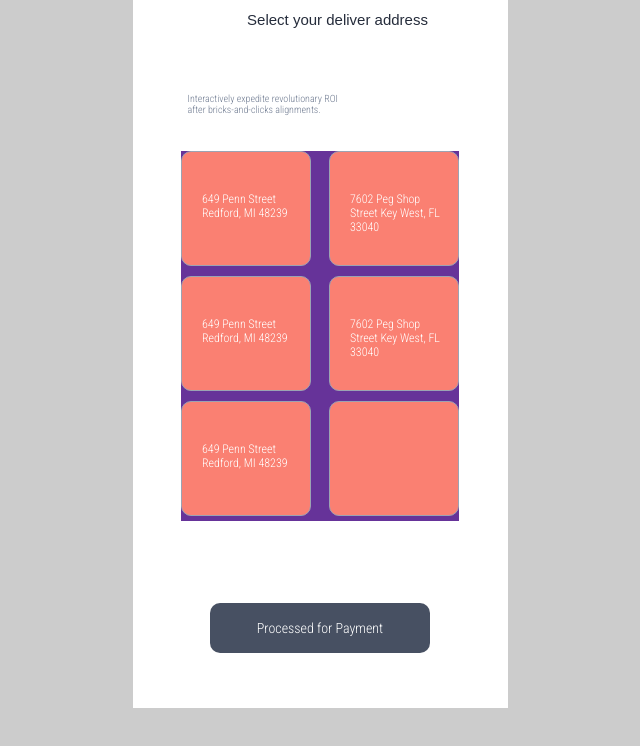
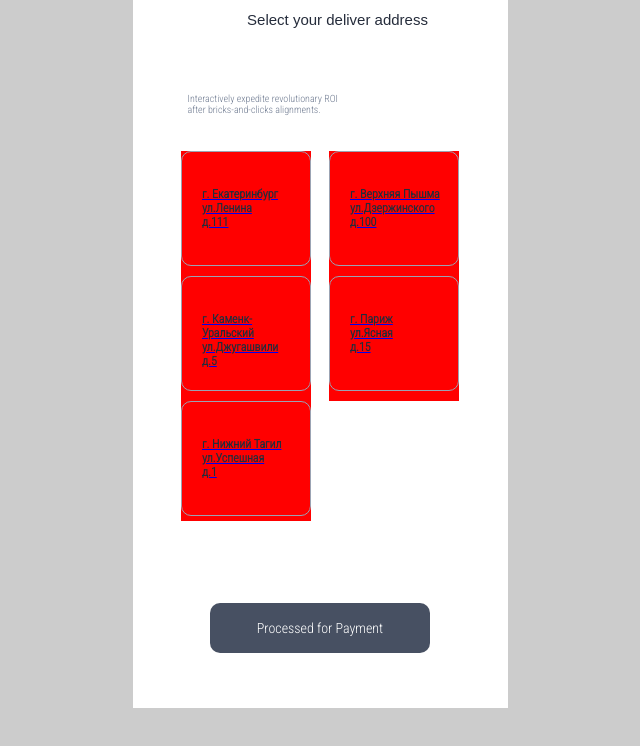
Before and after one commit to DmitryOrlov-Orlov/PaySystem2, a plain HTML site: page address.html in a window 1280 px wide. Shown: the whole page, without its empty margins (320-960 px from the left). Drawn offline with Linux system fonts and the light colour scheme.

```diff
--- a/address.html
+++ b/address.html
@@ -23,26 +23,7 @@
         </div>
 
         <div class="address">
-            <div class="address-item">
-                <p>649 Penn Street Redford, MI 48239</p>
-            </div>
-            <div class="address-item">
-                <p>7602 Peg Shop Street
-                    Key West, FL 33040</p>
-            </div>
-            <div class="address-item">
-                <p>649 Penn Street Redford, MI 48239</p>
-            </div>
-            <div class="address-item">
-                <p>7602 Peg Shop Street
-                    Key West, FL 33040</p>
-            </div>
-            <div class="address-item">
-                <p>649 Penn Street Redford, MI 48239</p>
-            </div>
-            <div class="address-item"></div>
-            <div class="address-item"></div>
-            <div class="address-item"></div>
+
         </div>
 
         <a class="btnProcess" href="">Processed for Payment</a>
--- a/js/address.js
+++ b/js/address.js
@@ -0,0 +1,56 @@
+let addresses = [
+    {
+        id: 1,
+        city: 'Екатеринбург',
+        street: 'Ленина',
+        house: 111,
+    },
+    {
+        id: 2,
+        city: 'Верхняя Пышма',
+        street: 'Дзержинского',
+        house: 100,
+    },
+    {
+        id: 3,
+        city: 'Каменк-Уральский',
+        street: 'Джугашвили',
+        house: 5,
+    },
+    {
+        id: 4,
+        city: 'Париж',
+        street: 'Ясная',
+        house: 15,
+    },
+    {
+        id: 4,
+        city: 'Нижний Тагил',
+        street: 'Успешная',
+        house: 1,
+    },
+]
+
+
+function createAddresses() {
+    let address = document.querySelector('.address');
+    address.innerHTML = '';
+    addresses.forEach(elem => {
+        let create = addressItem(elem);
+        address.appendChild(create);
+    });
+}
+
+function addressItem(product) {
+    let span = document.createElement('a');
+    span.href = '#'
+    span.classList.add('test')
+    span.innerHTML = `
+    <div class="address-item">
+        <p>г. ${product.city} <br>ул.${product.street} <br>д.${product.house}</p>
+    </div>
+    `
+    return span;
+}
+
+createAddresses();
--- a/style/address.css
+++ b/style/address.css
@@ -6,16 +6,11 @@
     grid-template-columns: 35px 1fr;
     margin-bottom: 55px;
 }
-
-
-
-
 .card-backToPage {
     width: 35px;
     height: 38px;
     background: url(/img/button/btn_back.svg) center no-repeat;
 }
-
 
 .card-text {
     display: flex;
@@ -43,7 +38,6 @@
     align-items: center;
     width: 278px;
     height: 370px;
-    background: rebeccapurple;
     margin: 0 auto 82px;
     overflow-x: hidden;
 }
@@ -56,32 +50,33 @@
     border-color: #777;
     background-color: rgb(186, 186, 187);;
 }
+
 .address-item{
     width: 130px;
     height: 115px;
     border-radius: 10px;
     border: 0.5px solid #9BA3B3;
     margin-bottom: 10px;
-    background: salmon;
-    padding: 40px 10px 0 20px;
+    padding: 35px 10px 0 20px;
+}
+.test:visited{
+    background: rgb(0, 255, 76);
+
+}
+.test {
+    display: block;
+    background: red;
 }
 
-.address-item:active {
-
-    background: #67D4C7;
-}
-.address-item:focus {/* почему то не срабатывает */
+.address-item:visited {/* почему то не срабатывает */
     background: #67D4C7;
 }
 
 .address-item p {
     font-size: 12px;
-    color: #FFFFFF;
+    color: #252C3B;
+    font-weight: bold;
 }
-
-
-
-
 
 .btnProcess{
     display: flex;
```
Also changed, not shown: basket.html (+1 -3 lines), js/basket.js (+4 -19 lines), js/script.js (+12 -8 lines).
